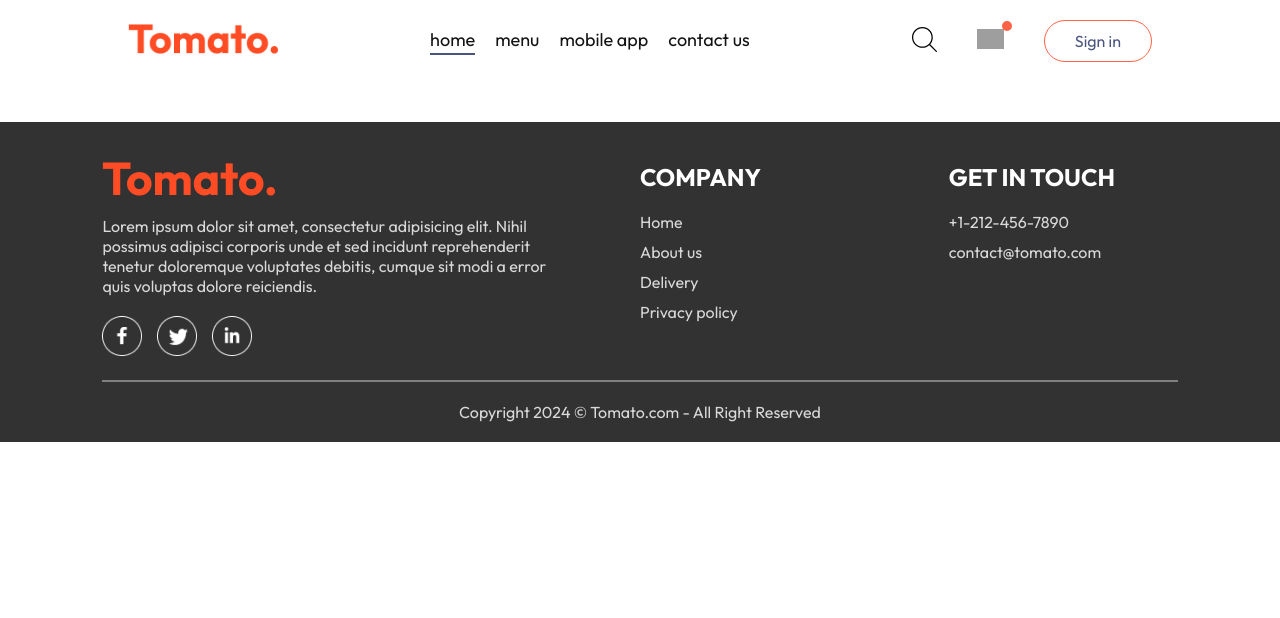
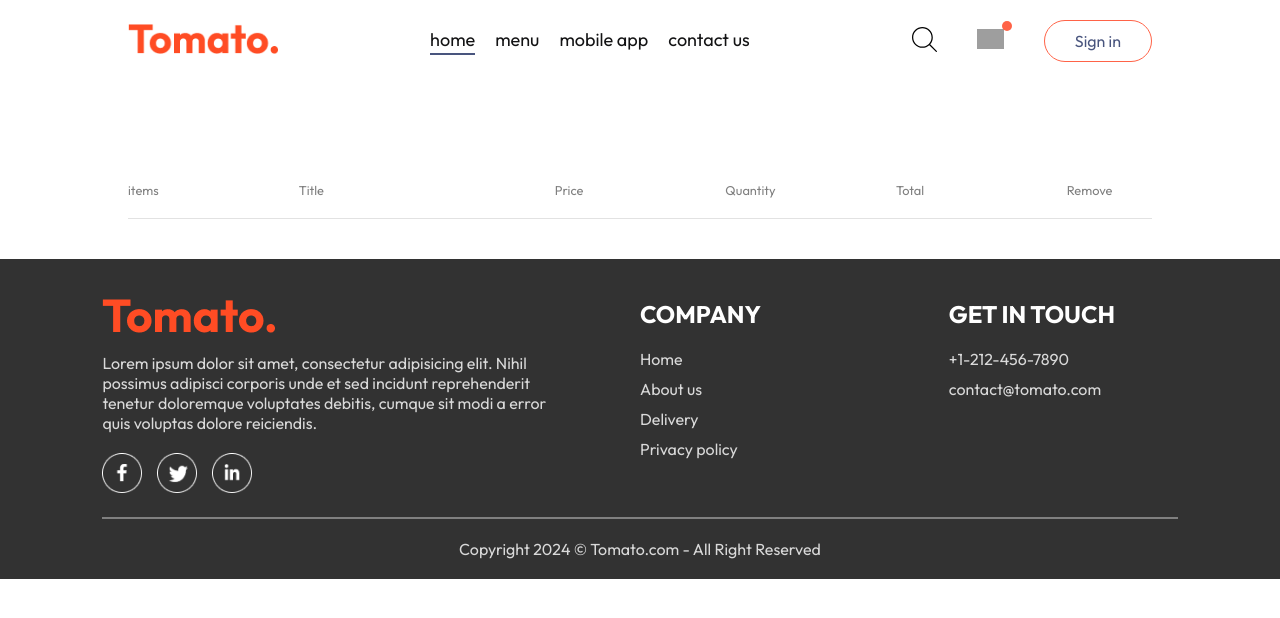
Before and after one commit to D-nss/Food-app, a React app in the folder frontend/: page /cart in a window 1280 px wide. Shown: the top 618 px of the page. Built offline with nearby package versions, Linux system fonts and the light colour scheme; grey boxes are pictures that could not be loaded; the HTML template or start-up script is replaced by a standard one.

Commit message:
feat: cart page

```diff
--- a/frontend/src/pages/Cart/Cart.css
+++ b/frontend/src/pages/Cart/Cart.css
@@ -0,0 +1,26 @@
+.cart{
+    margin-top: 100px;
+}
+
+.cart-items-title{
+    display: grid;
+    grid-template-columns: 1fr 1.5fr 1fr 1fr 1fr 0.5fr;
+    align-items: center;
+    color: grey;
+    font-size: max(1vw, 12px);
+}
+
+.cart-items-item{
+    margin: 10px 0px;
+    color: black;
+}
+
+.cart-items-item img{
+    width: 80px;
+}
+
+.cart hr{
+    height: 1px;
+    background-color: #e2e2e2;
+    border: none;
+}
--- a/frontend/src/pages/Cart/Cart.jsx
+++ b/frontend/src/pages/Cart/Cart.jsx
@@ -1,9 +1,42 @@
-import React from 'react'
+import React, { useContext } from 'react'
 import "./Cart.css"
+import { StoreContext } from '../../context/StoreContext'
+
 const Cart = () => {
+
+    const {cartItems, food_list, removeFromCart} = useContext(StoreContext)
+
   return (
-    <div>
-
+    <div className='cart'>
+      <div className="cart-items">
+        <div className="cart-items-title">
+          <p>items</p>
+          <p>Title</p>
+          <p>Price</p>
+          <p>Quantity</p>
+          <p>Total</p>
+          <p>Remove</p>
+        </div>
+        <br />
+        <hr />
+        {food_list.map((item, index)=>{
+          if(cartItems[item._id]>0){
+            return(
+              <div>
+              <div className="cart-items-title cart-items-item">
+                <img src={item.image} alt="" />
+                <p>{item.name}</p>
+                <p>{item.price}</p>
+                <p>{cartItems[item._id]}</p>
+                <p>{item.price*cartItems[item._id]}</p>
+                <p className='cross'>x</p>
+              </div>
+              <hr />
+              </div>
+            )
+          }
+        })}
+      </div>
     </div>
   )
 }
```
